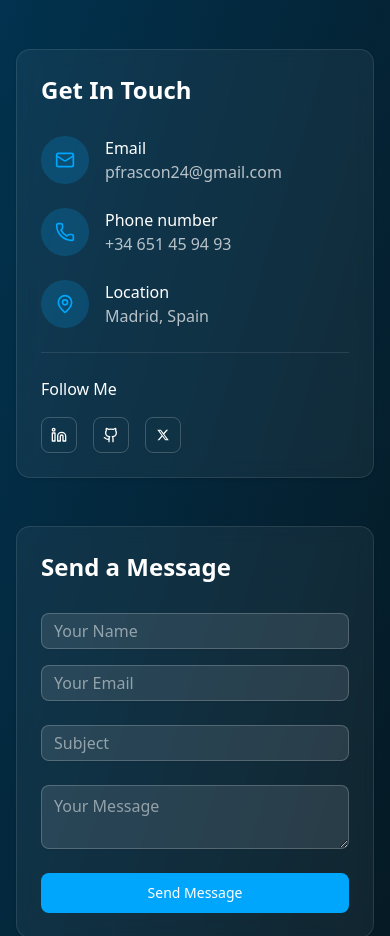
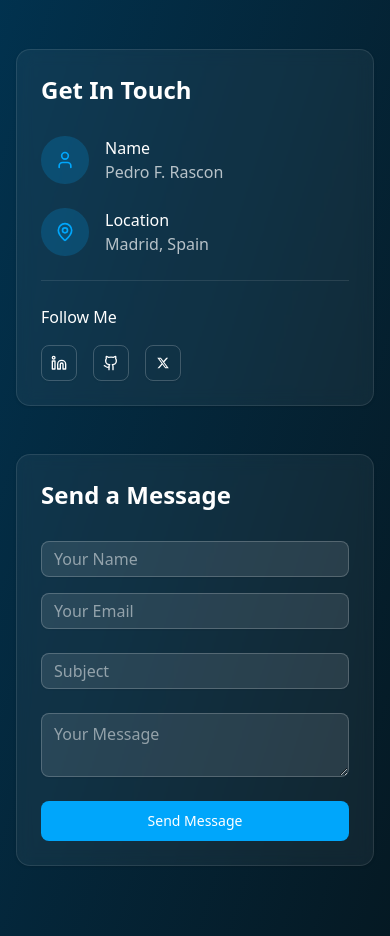
Before and after one commit to pedrorfdez/portfolio, a Next.js app: page / in a window 390 px wide. Shown: the part 10160-11096 px from the top of the page. Built offline with nearby package versions, Linux system fonts and the light colour scheme; no server answers.

Commit message:
Removed email and phone number

```diff
--- a/components/contact.tsx
+++ b/components/contact.tsx
@@ -4,7 +4,7 @@ import { Card, CardContent, CardHeader, CardTitle } from '@/components/ui/card';
 import { Button } from '@/components/ui/button';
 import { Input } from '@/components/ui/input';
 import { Textarea } from '@/components/ui/textarea';
-import { Mail, Phone, MapPin, Linkedin, Github } from 'lucide-react';
+import { Mail, Phone, MapPin, Linkedin, Github, User } from 'lucide-react';
 import Link from 'next/link';
 import { useState } from 'react';
 import { submitContactForm } from '@/components/actions';
@@ -66,15 +66,15 @@ export default function Contact() {
               <CardContent className='space-y-6'>
                 <div className='flex items-center gap-4'>
                   <div className='w-12 h-12 bg-[#00a6fb]/20 rounded-full flex items-center justify-center'>
-                    <Mail className='text-[#00a6fb]' size={20} />
+                    <User className='text-[#00a6fb]' size={20} />
                   </div>
                   <div>
-                    <p className='text-white font-medium'>Email</p>
-                    <p className='text-white/70'>pfrascon24@gmail.com</p>
+                    <p className='text-white font-medium'>Name</p>
+                    <p className='text-white/70'>Pedro F. Rascon</p>
                   </div>
                 </div>
 
-                <div className='flex items-center gap-4'>
+                {/* <div className='flex items-center gap-4'>
                   <div className='w-12 h-12 bg-[#00a6fb]/20 rounded-full flex items-center justify-center'>
                     <Phone className='text-[#00a6fb]' size={20} />
                   </div>
@@ -82,7 +82,7 @@ export default function Contact() {
                     <p className='text-white font-medium'>Phone number</p>
                     <p className='text-white/70'>+34 651 45 94 93</p>
                   </div>
-                </div>
+                </div> */}
                 <div className='flex items-center gap-4'>
                   <div className='w-12 h-12 bg-[#00a6fb]/20 rounded-full flex items-center justify-center'>
                     <MapPin className='text-[#00a6fb]' size={20} />
```
